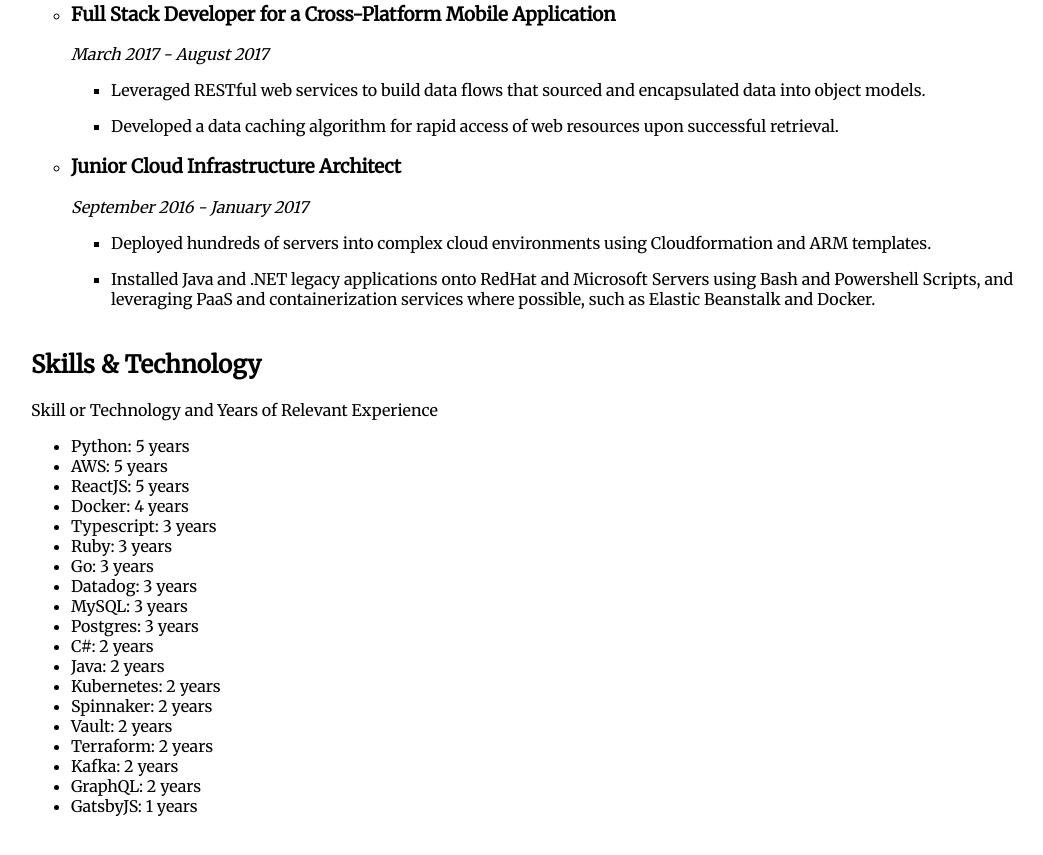
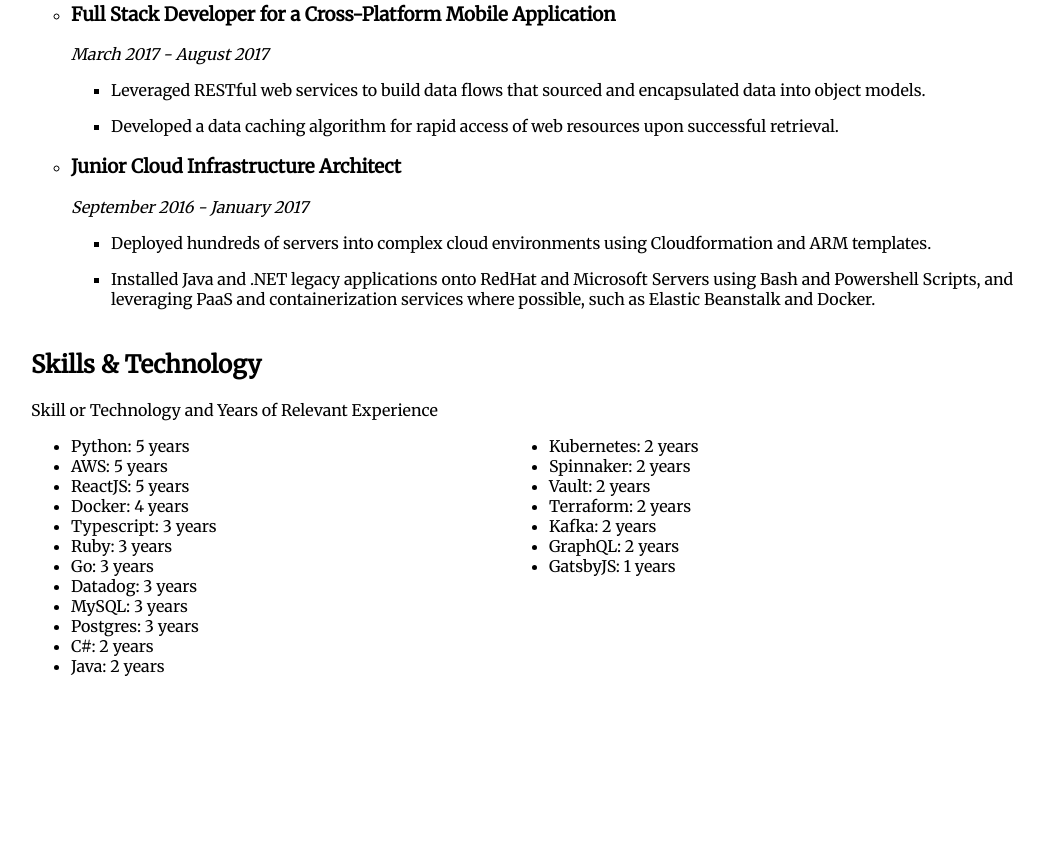
Before and after one commit to aradmargalit/portfolio, a Gatsby site: page /resume in a window 1280 px wide. Shown: the part 1342-2197 px from the top of the page, without its empty margins (109-1152 px from the left). After the commit the page ends 2115 px from the top, so only its background shows below. Built offline with nearby package versions, Linux system fonts and the light colour scheme; Gatsby itself is replaced by a stand-in of ours.

Commit message:
Optimization of skill list for larger devices

```diff
--- /dev/null
+++ b/src/components/SkillList/SkillList.scss
@@ -0,0 +1,11 @@
+.skill-list {
+  ul {
+    // On larger screens, use multiple columns
+    @media (min-width: 500px) {
+      height: 250px;
+      display: flex;
+      flex-direction: column;
+      flex-wrap: wrap;
+    }
+  }
+}
--- a/src/components/SkillList/SkillList.tsx
+++ b/src/components/SkillList/SkillList.tsx
@@ -1,5 +1,6 @@
 import React, { useMemo } from 'react';
 import { Skill } from '../../types';
+import './SkillList.scss';
 
 interface SkillListProps {
   skills: Skill[];
```
